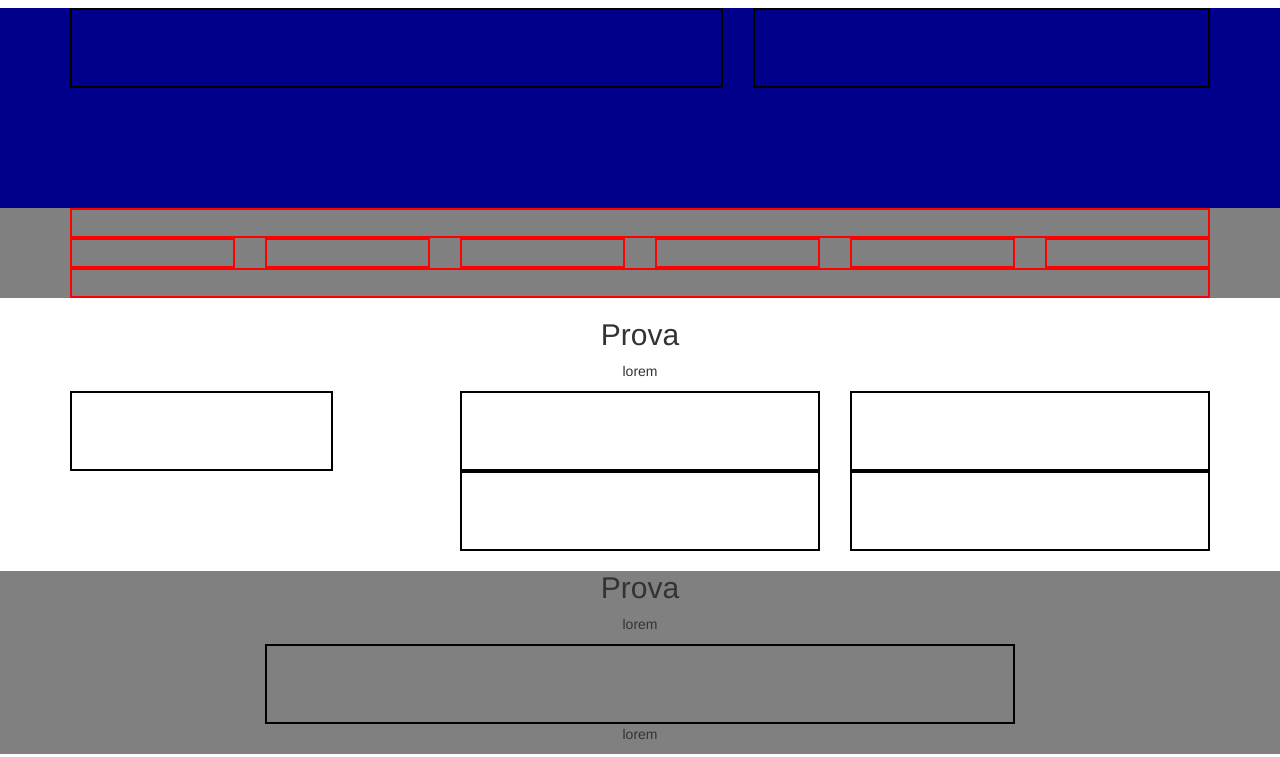
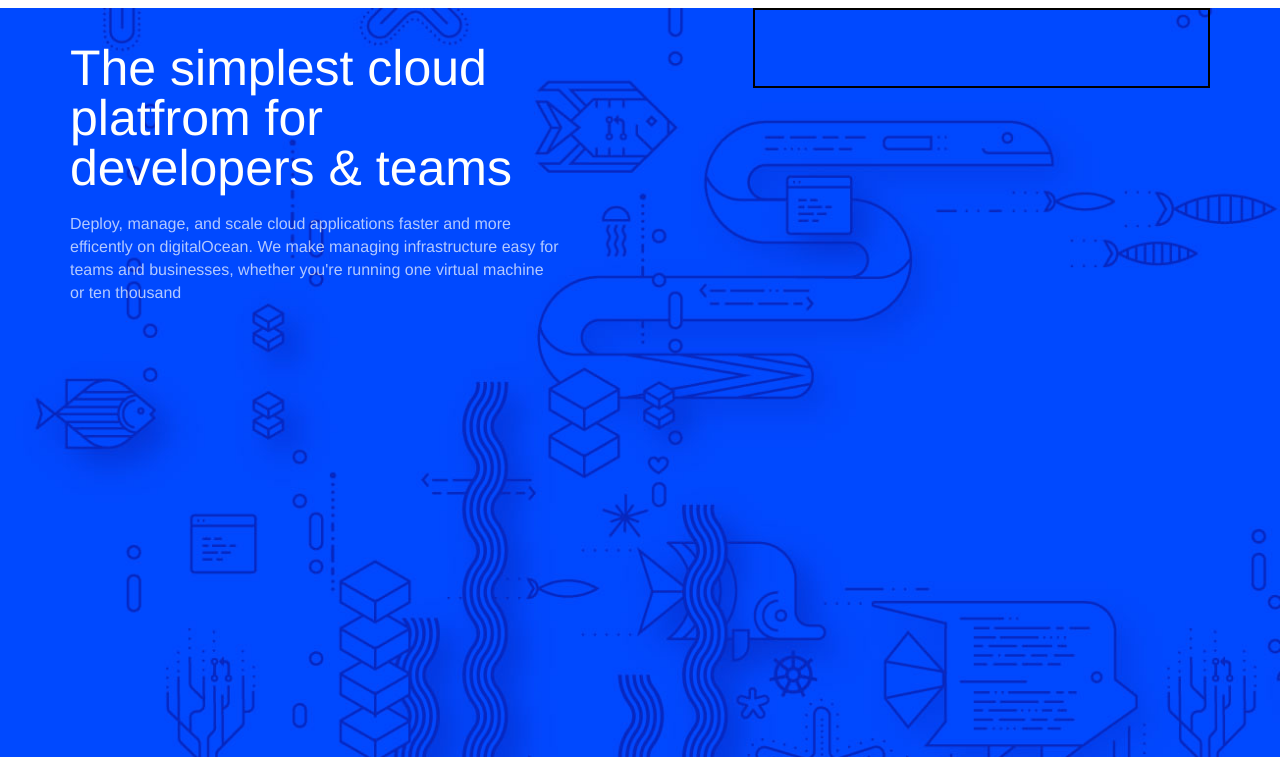
Before and after one commit to MarcoMadeddu/html-css-digitalocean, a plain HTML site: page index.html in a window 1280 px wide. Shown: the part 43-800 px from the top of the page. Drawn offline with nearby package versions, Linux system fonts and the light colour scheme.

Commit message:
add jumbotron: left side

```diff
--- a/index.html
+++ b/index.html
@@ -44,30 +44,28 @@
               <button type="button" class="btn btn-default btn-header"><i class="fas fa-bars"></i></button>
             </div>
           </div>
-
-
         </div>
-
       </div>
     </header>
     <!-- Fine navbar -->
 
     <!-- Jumbotron -->
-    <div class="container-fluid blue">
-      <div class="container height">
-        <div class="row">
-          <div class="col-md-7">
-            <div class="box2">
+    <section id="m-jumbotron">
+        <div class="container">
+          <div class="row">
+            <div class="col-md-7">
+              <h1>The simplest cloud platfrom for developers & teams</h1>
+              <p>Deploy, manage, and scale cloud applications faster and more efficently on digitalOcean. We make managing infrastructure easy for teams and businesses, whether you're running one virtual machine or ten thousand</p>
             </div>
-          </div>
 
-          <div class="col-md-5">
-            <div class="box2">
+            <div class="col-md-5">
+              <div class="box2">
+              </div>
             </div>
           </div>
         </div>
-      </div>
-    </div>
+    </section>
+
   <!-- Fine jumbotron -->
 
   <!-- Business section -->
--- a/main.css
+++ b/main.css
@@ -71,9 +71,32 @@ header .list-inline i{
 .hamburgher{
   display: none;
 }
+/* Fine navbar */
 
+/* Jumbotron */
 
+#m-jumbotron {
+  background-image: url("Assets/bg-banner-home.jpg");
+  background-repeat: no-repeat;
+  background-size: cover;
+  color: white;
+  height: 800px;
+}
 
+#m-jumbotron h1{
+  padding-top: 15px;
+  font-size: 50px;
+  font-weight: 500;
+  line-height: 1;
+  max-width: 75%;
+}
+
+#m-jumbotron p{
+  opacity: 0.7;
+  font-size: 16px;
+  padding-top: 10px;
+  max-width: 75%;
+}
 
 
 
```
